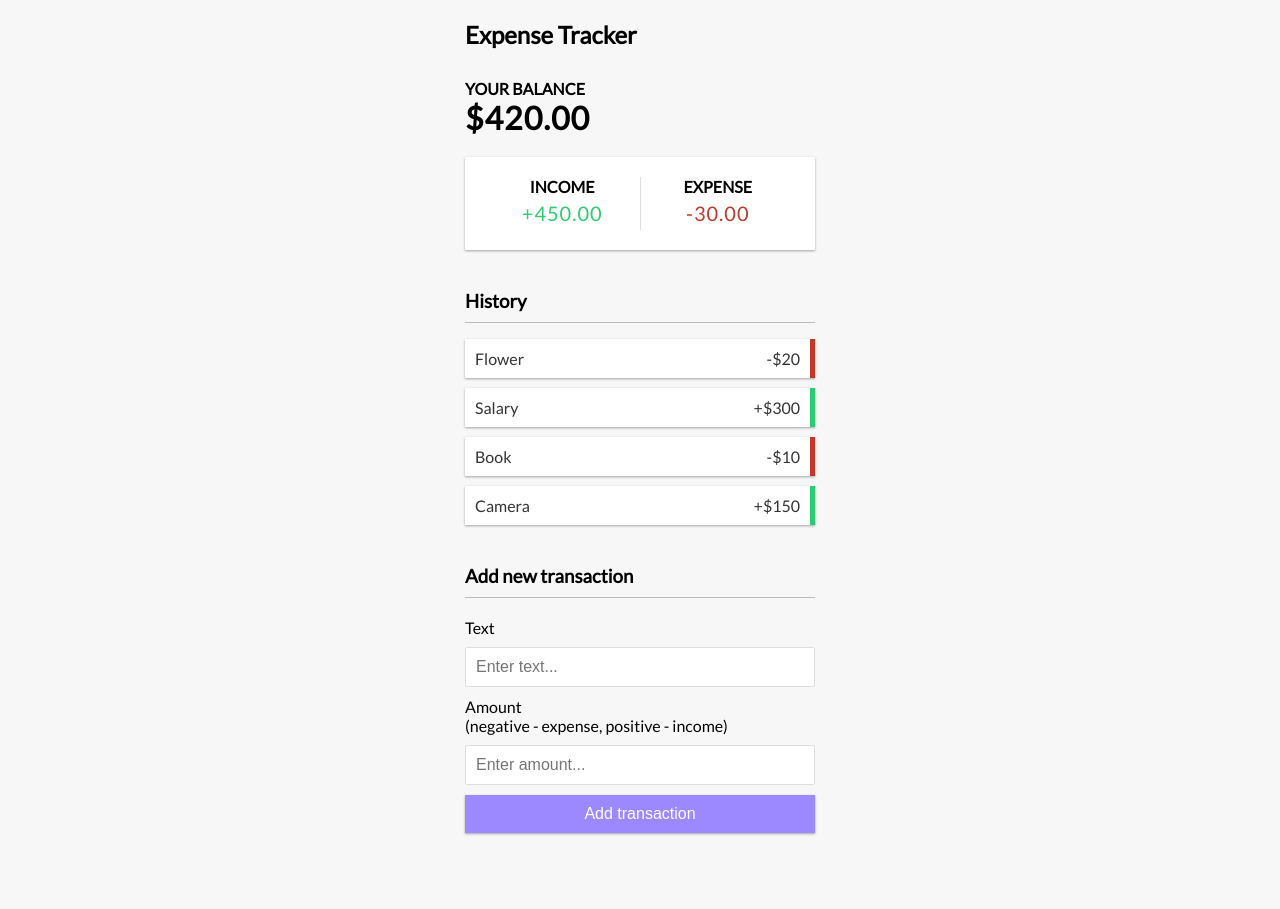
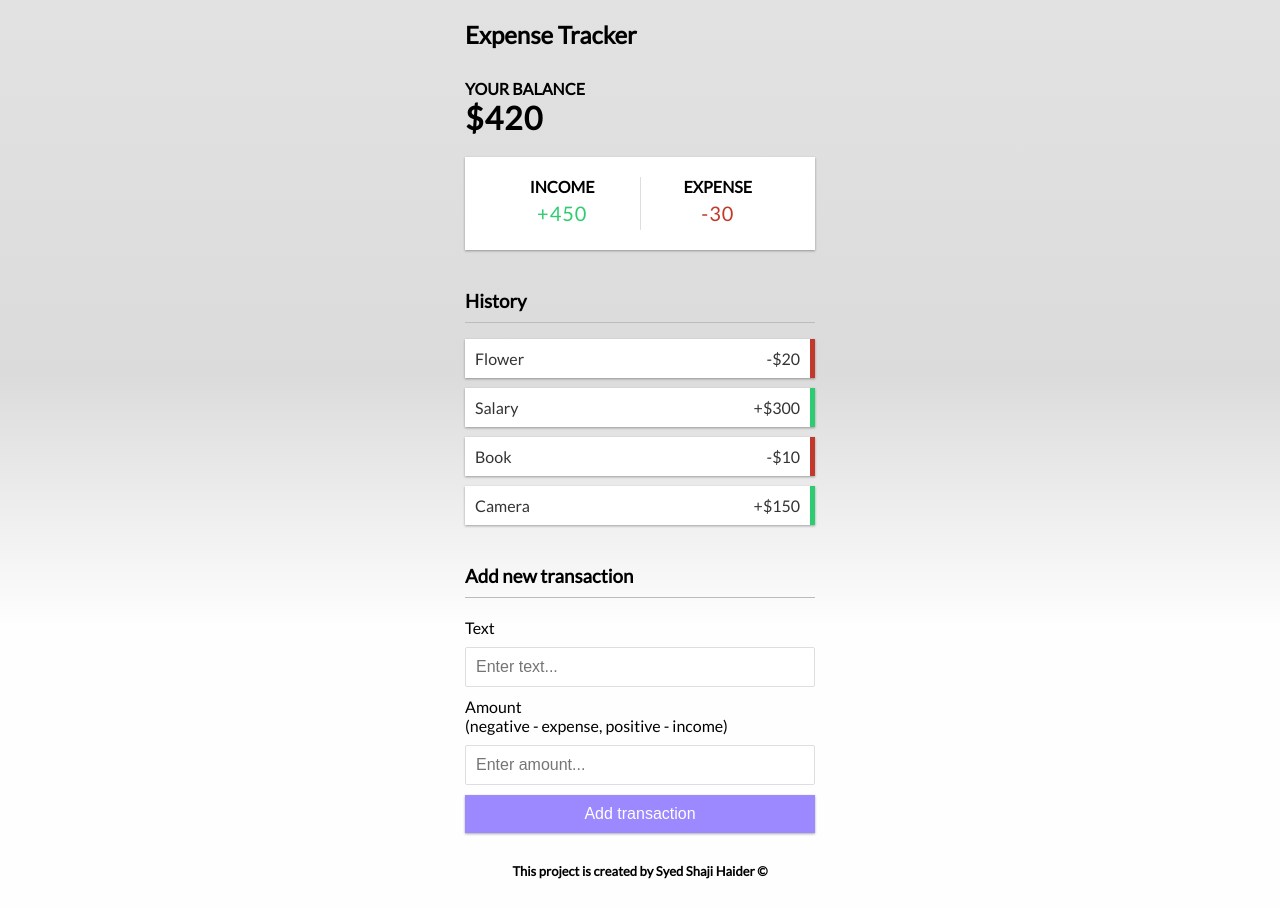
Before and after one commit to shajishah/ExpenceTracker, a React (Create React App) app: page / in a window 1280 px wide. Before the commit the page ends 863 px from the top, so only its background shows below. Built offline with nearby package versions, Linux system fonts and the light colour scheme.

Commit message:
frontend updated

```diff
--- a/package.json
+++ b/package.json
@@ -7,6 +7,7 @@
     "@testing-library/react": "^9.5.0",
     "@testing-library/user-event": "^7.2.1",
     "react": "^16.13.1",
+    "react-countup": "^4.3.3",
     "react-dom": "^16.13.1",
     "react-scripts": "3.4.1"
   },
--- a/src/App.css
+++ b/src/App.css
@@ -2,14 +2,16 @@
 
 :root {
   --box-shadow: 0 1px 3px rgba(0, 0, 0, 0.12), 0 1px 2px rgba(0, 0, 0, 0.24);
+
 }
 
 * {
   box-sizing: border-box;
+
 }
 
 body {
-  background-color: #f7f7f7;
+  background:linear-gradient(to bottom, rgba(226,226,226,1) 0%, rgba(219,219,219,1) 41%, rgba(254,254,254,1) 69%, rgba(254,254,254,1) 100%);
   display: flex;
   flex-direction: column;
   align-items: center;
@@ -17,11 +19,15 @@ body {
   min-height: 100vh;
   margin: 0;
   font-family: 'Lato', sans-serif;
+
 }
 
 .container {
+
   margin: 30px auto;
   width: 350px;
+
+
 }
 
 h1 {
@@ -149,3 +155,10 @@ input[type='number'] {
 .list li:hover .delete-btn {
   opacity: 1;
 }
+
+.footer{
+  font-size: small;
+ text-align: center;
+ font-weight: bold;
+
+}
--- a/src/App.js
+++ b/src/App.js
@@ -6,6 +6,7 @@ import { IncomeExpenses } from './components/IncomeExpenses';
 import { TransactionList } from './components/TransactionList';
 import { AddTransaction } from './components/AddTransaction';
 import {GlobalProvider} from './context/GlobalState';
+import {Footer} from './components/Footer';
 
 function App() {
   return (
@@ -18,6 +19,7 @@ function App() {
         <IncomeExpenses/>
         <TransactionList/>
         <AddTransaction/>
+        <Footer/>
       </div>
 
     </GlobalProvider>
--- a/src/components/Balance.js
+++ b/src/components/Balance.js
@@ -1,5 +1,6 @@
 import React,{useContext} from 'react'
 import {GlobalContext} from '../context/GlobalState';
+import CountUp from 'react-countup';
 
 export const Balance = () => {
     const {transactions}= useContext(GlobalContext);
@@ -8,7 +9,7 @@ export const Balance = () => {
     return (
         <>
             <h4>Your Balance</h4>
-            <h1>${total}</h1>
+            <h1> $<CountUp end={total} /> </h1>
         </>
     )
 }
--- /dev/null
+++ b/src/components/Footer.js
@@ -0,0 +1,9 @@
+import React from 'react'
+
+export const Footer = () => {
+    return (
+        <div className={'footer'}>
+            <p> This project is created by Syed Shaji Haider &copy; </p>
+        </div>
+    )
+}
--- a/src/components/IncomeExpenses.js
+++ b/src/components/IncomeExpenses.js
@@ -1,5 +1,6 @@
 import React,{useContext} from 'react';
 import {GlobalContext} from '../context/GlobalState';
+import CountUp from 'react-countup';
 
 export const IncomeExpenses = () => {
     const {transactions}= useContext(GlobalContext);
@@ -17,11 +18,11 @@ export const IncomeExpenses = () => {
         <div className="inc-exp-container">
         <div>
           <h4>Income</h4>
-    <p id="money-plus" className="money plus">+{income}</p>
+    <p id="money-plus" className="money plus">+<CountUp end={income}/></p>
         </div>
         <div>
           <h4>Expense</h4>
-          <p id="money-minus" className="money minus">-{expense}</p>
+          <p id="money-minus" className="money minus">-<CountUp end={expense}/></p>
         </div>
       </div>
     )
```
Also changed, not shown: 1 other file (tests, documents, lock files or other folders).
